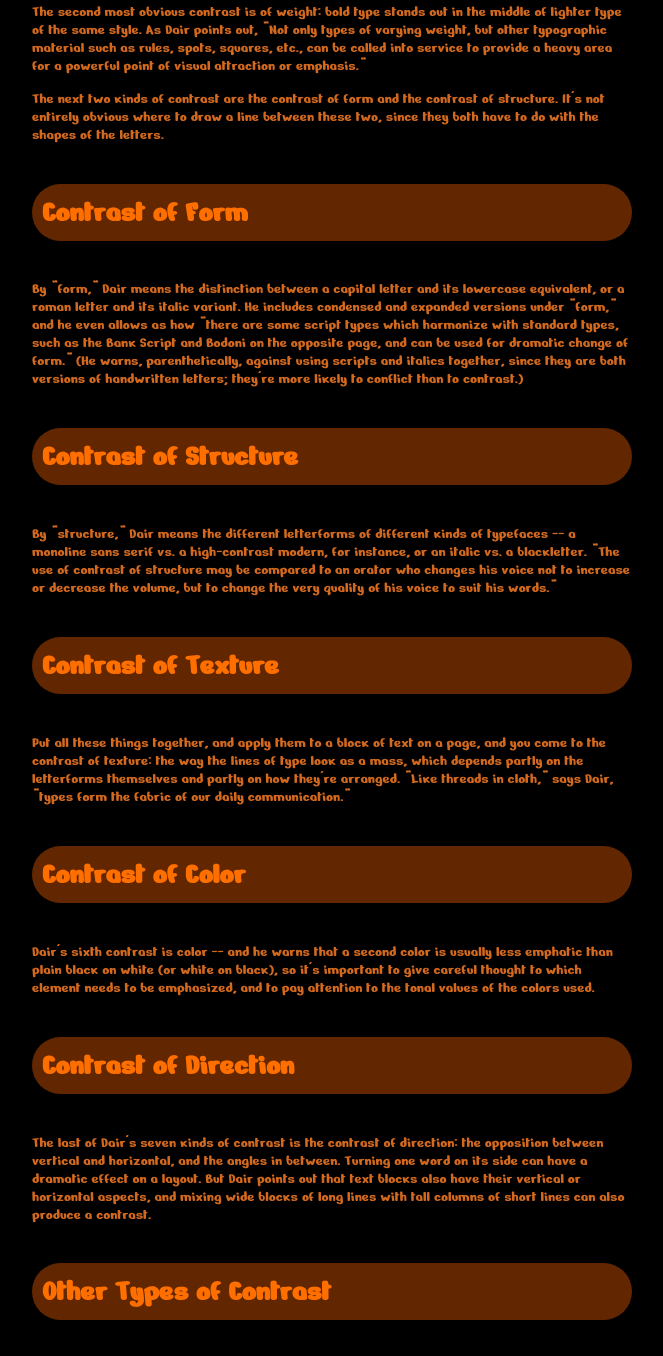
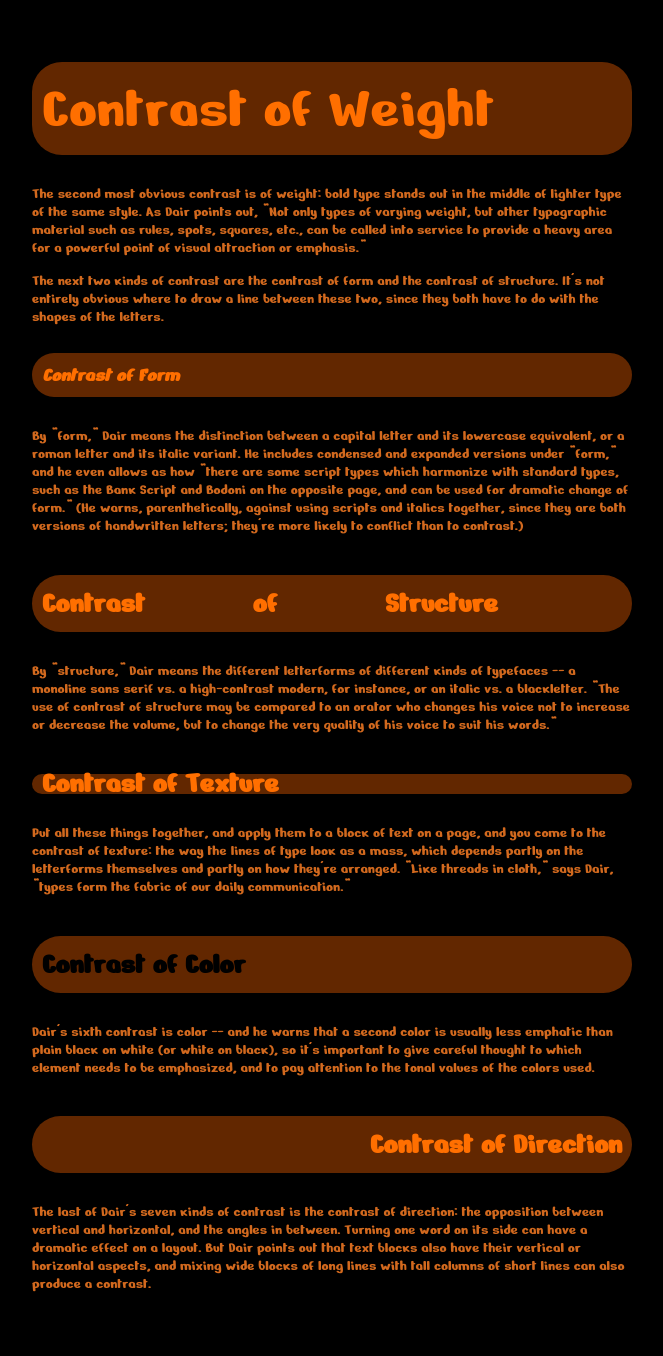
Before and after one commit to Issac-Hail/Seven-Principles, a plain HTML site: page index.html in a window 1280 px wide. Shown: the part 2224-3580 px from the top of the page, without its empty margins (308-971 px from the left). Drawn offline with Linux system fonts and the light colour scheme; a web font is replaced by a local one.

Commit message:
Contrast Changes

```diff
--- a/index.html
+++ b/index.html
@@ -7,7 +7,7 @@
     <link rel="stylesheet" href="styles.css">
     <link rel="preconnect" href="https://fonts.googleapis.com">
     <link rel="preconnect" href="https://fonts.gstatic.com" crossorigin>
-    <link href="https://fonts.googleapis.com/css2?family=Nerko+One&family=Oregano:ital@0;1&display=swap" rel="stylesheet">
+    <link href="https://fonts.googleapis.com/css2?family=Cinzel+Decorative:wght@400;700;900&family=Nerko+One&family=Oregano:ital@0;1&display=swap" rel="stylesheet">
 
 </head>
 
@@ -53,37 +53,37 @@
             <li>Other Types of Contrast</li>
         </ul>
 
-        <h4>Contrast of Size</h4>
+        <h4 class="size">Contrast of Size</h4>
 
         <p class="orange">The first and most basic contrast is size. "A simple but dramatic contrast of size," says Dair, "provides a point to which the reader's attention is drawn. Set in the same style of type, it maintains the exact relationship of the letter to the background. It is only a physical enlargement of the basic pattern created by the form and the weight of the type being used for the text." The most common use of size is in making the title or heading noticeably bigger than the text -- but that's only a starting-point.</p>
 
-        <h4>Contrast of Weight</h4>
+        <h4 class="weight">Contrast of Weight</h4>
 
         <p class="orange">The second most obvious contrast is of weight: bold type stands out in the middle of lighter type of the same style. As Dair points out, "Not only types of varying weight, but other typographic material such as rules, spots, squares, etc., can be called into service to provide a heavy area for a powerful point of visual attraction or emphasis."</p>
 
         <p class="orange">The next two kinds of contrast are the contrast of form and the contrast of structure. It's not entirely obvious where to draw a line between these two, since they both have to do with the shapes of the letters.</p>
 
-        <h4>Contrast of Form</h4>
+        <h4 class="form">Contrast of Form</h4>
 
         <p class="orange">By "form," Dair means the distinction between a capital letter and its lowercase equivalent, or a roman letter and its italic variant. He includes condensed and expanded versions under "form," and he even allows as how "there are some script types which harmonize with standard types, such as the Bank Script and Bodoni on the opposite page, and can be used for dramatic change of form." (He warns, parenthetically, against using scripts and italics together, since they are both versions of handwritten letters; they're more likely to conflict than to contrast.)</p>
 
-        <h4>Contrast of Structure</h4>
+        <h4 class="structure">Contrast of Structure</h4>
 
         <p class="orange">By "structure," Dair means the different letterforms of different kinds of typefaces -- a monoline sans serif vs. a high-contrast modern, for instance, or an italic vs. a blackletter. "The use of contrast of structure may be compared to an orator who changes his voice not to increase or decrease the volume, but to change the very quality of his voice to suit his words."</p>
 
-        <h4>Contrast of Texture</h4>
+        <h4 class="texture">Contrast of Texture</h4>
 
         <p class="orange">Put all these things together, and apply them to a block of text on a page, and you come to the contrast of texture: the way the lines of type look as a mass, which depends partly on the letterforms themselves and partly on how they're arranged. "Like threads in cloth," says Dair, "types form the fabric of our daily communication." </p>
 
-        <h4>Contrast of Color</h4>
+        <h4 class="color">Contrast of Color</h4>
 
         <p class="orange">Dair's sixth contrast is color -- and he warns that a second color is usually less emphatic than plain black on white (or white on black), so it's important to give careful thought to which element needs to be emphasized, and to pay attention to the tonal values of the colors used.</p>
 
-        <h4>Contrast of Direction</h4>
+        <h4 class="direction">Contrast of Direction</h4>
 
         <p class="orange">The last of Dair's seven kinds of contrast is the contrast of direction: the opposition between vertical and horizontal, and the angles in between. Turning one word on its side can have a dramatic effect on a layout. But Dair points out that text blocks also have their vertical or horizontal aspects, and mixing wide blocks of long lines with tall columns of short lines can also produce a contrast.</p>
 
-        <h4>Other Types of Contrast</h4>
+        <h4 class="all">Other Types of Contrast</h4>
 
         <p class="orange">There are other kinds of contrast, less clearly dependent on the type itself. Dair mentions "contrast by isolation," i.e., putting a word or phrase in an isolated position away from the other elements on the page, to make it stand out. (I think of this as a contrast of position.) And he suggests other kinds of non-typographic contrast, such as mixing paper stocks, embossing, and using contrasting matte or gloss inks. He also points out that illustrations, especially line art, may be in harmony with the type on the same page or may contrast with it completely.</p>
 
--- a/styles.css
+++ b/styles.css
@@ -52,6 +52,7 @@ h4 {
     background-color: rgb(98, 39, 0);
     border-radius: 30px;
     padding: 10px;
+    margin-bottom: 30px;
 }
 
 .orange {
@@ -59,8 +60,7 @@ h4 {
 }
 
 .title {
-font-family: ;
-
+    font-family: "Cinzel Decorative", serif;
 }
 
 a {
@@ -77,3 +77,43 @@ a:hover {
     background-color: chocolate;
     color: black;
 }
+
+.size {
+    font-size: 80px;
+}
+
+.weight {
+    font-weight: 100;
+    font-size: 60px;
+}
+
+.form {
+    font-style: italic;
+    font-size: 20px;
+}
+
+.structure {
+    word-spacing: 100px;
+}
+
+.texture {
+    line-height: 0px;
+}
+
+.color {
+    color: black;
+}
+
+.direction {
+    direction:rtl;
+}
+
+.all {
+    font-size: 80px;
+    font-weight: 100;
+    font-style: italic;
+    word-spacing: 100px;
+    line-height: 70px;
+    color: black;
+    direction:rtl;
+}
```
